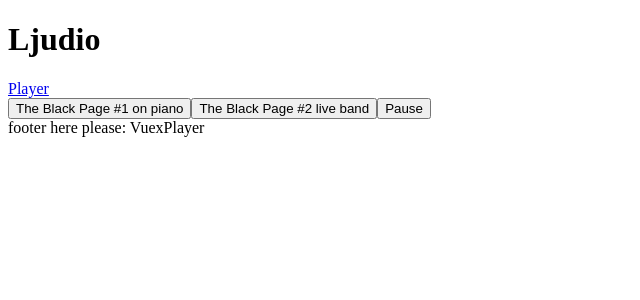
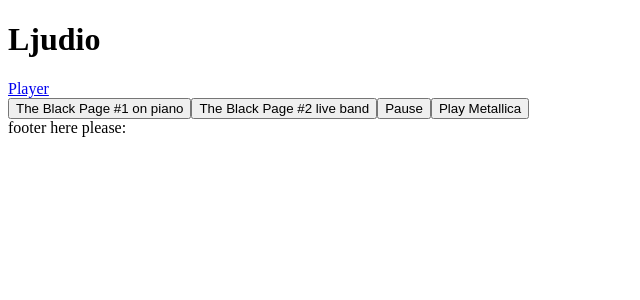
Before and after one commit to stenholmjonathan-knowit/test, a Vue app: page / in a window 1280 px wide. Shown: the top 300 px of the page, without its empty margins (0-640 px from the left). Built offline with nearby package versions, Linux system fonts and the light colour scheme.

Commit message:
more code

```diff
--- a/src/components/Player.vue
+++ b/src/components/Player.vue
@@ -3,6 +3,7 @@
     <button @click="play('DXxeOvvNNwc')">The Black Page #1 on piano</button>
     <button @click="play('CtkZxnkbjtI')">The Black Page #2 live band</button>
     <button @click="pause()">Pause</button>
+    <button @click="loadSong">Play Metallica</button>
   </div>
 </template>
 
@@ -16,6 +17,9 @@ export default {
     },
     pause(){
       window.player.pauseVideo()
+    },
+    loadSong(){
+      this.$store.dispatch('loadSong')
     }
   }
 }
--- a/src/store.js
+++ b/src/store.js
@@ -1,21 +1,20 @@
 import { createStore } from "vuex"
 
 const state = {
-    title: 'VuexPlayer'
+    data: []
 }
 
 const mutations = {
     playSong(state, value){
-        state.title = value
+        state.data = value
     }
 }
 
 const actions = {
     async loadSong({commit}){
-        let result = await fetch('https://yt-music-api.herokuapp.com/api/yt/artists/metallica')
+        let result = await fetch('https://yt-music-api.herokuapp.com/api/yt/songs/nothing%20else%20matters')
         let data = await result.json()
-        console.log(data);
-        commit('playSong', data.title)
+        commit('playSong', data)
     }
 }
 
```
